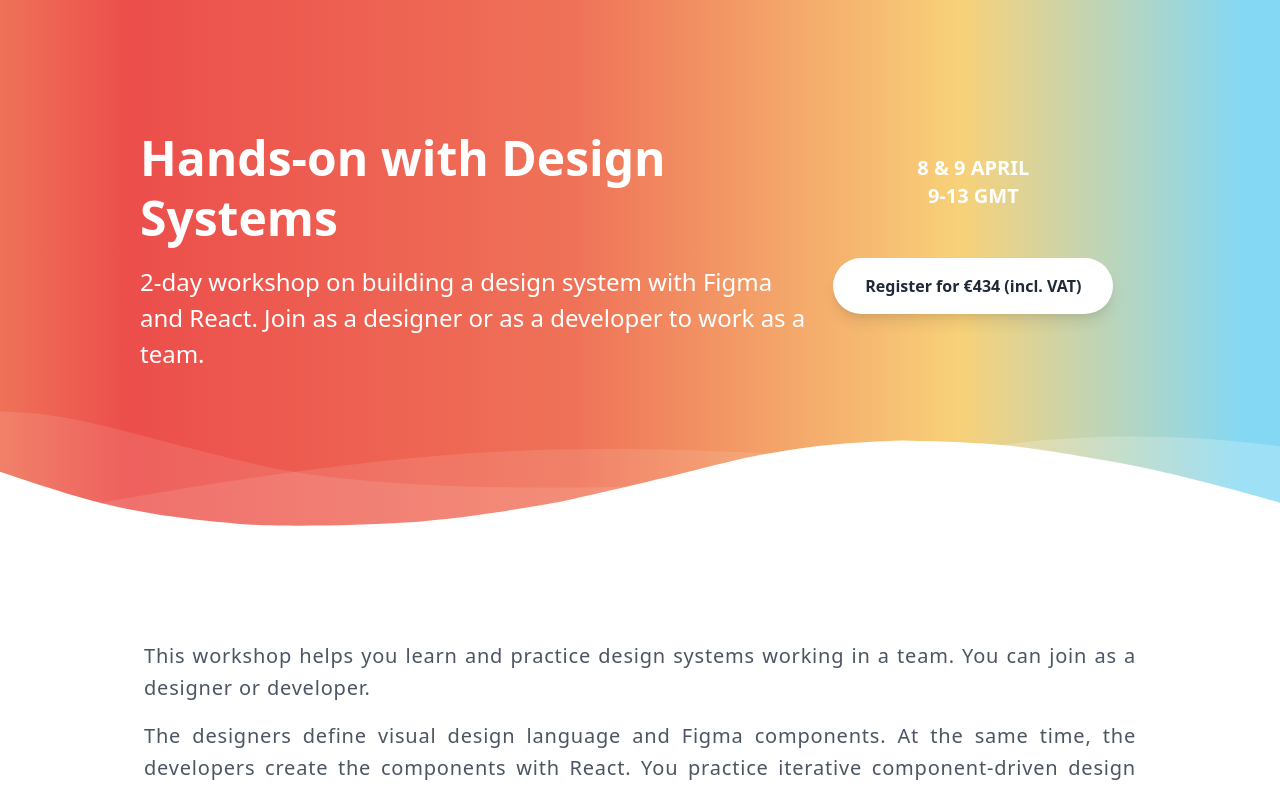
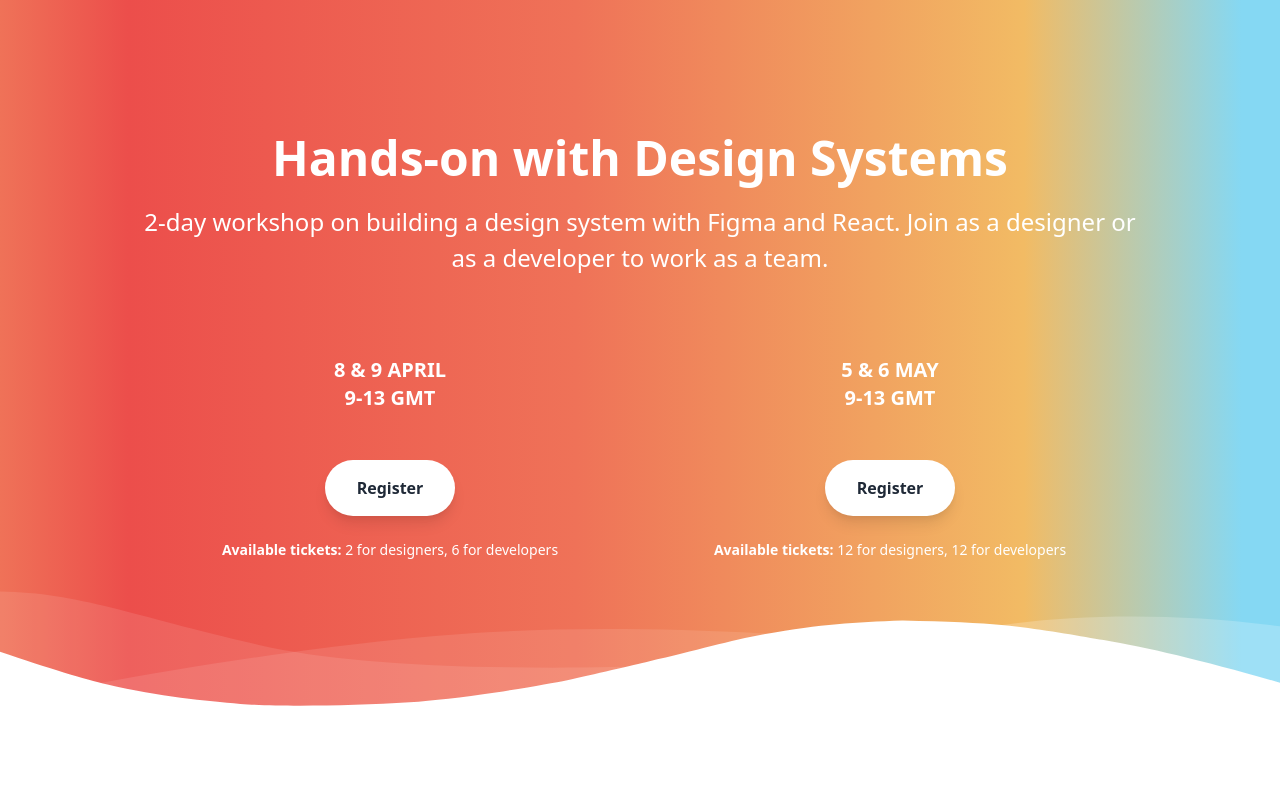
Before and after one commit to varya/hands-on-workshop, a Next.js app: page / in a window 1280 px wide. Shown: the top 790 px of the page. Built offline with nearby package versions, Linux system fonts and the light colour scheme.

Commit message:
add new ws date and ticket options

```diff
--- a/components/nav.js
+++ b/components/nav.js
@@ -3,14 +3,14 @@
   return (
     <nav
       id="header"
-      className="fixed w-full z-30 top-0 bg-white border-bshadow"
+      className="fixed top-0 z-30 w-full bg-white border-bshadow"
     >
-      <div className="w-full container max-w-5xl mx-auto px-3 flex flex-wrap items-center justify-between mt-0 py-2">
+      <div className="container flex flex-wrap items-center justify-between w-full max-w-5xl px-3 py-2 mx-auto mt-0">
         <div>
-          <span className="text-v-red text-sm sm:text-base">
+          <span className="text-sm text-v-red sm:text-base">
             HANDS-ON WITH DESIGN SYSTEMS{" "}
           </span>
-          <span className="text-v-yellow hidden sm:inline">WORKSHOP</span>
+          <span className="hidden text-v-yellow sm:inline">WORKSHOP</span>
         </div>
         <Button
           name="header-register"
@@ -18,7 +18,7 @@
           className="my-0 text-sm"
           onClick={() =>
             (location.href =
-              "https://www.eventbrite.fi/e/hands-on-with-design-systems-tickets-143823667461")
+              "https://www.eventbrite.com/e/hands-on-with-design-systems-may-tickets-148020289671")
           }
         >
           Register
--- a/css/index.css
+++ b/css/index.css
@@ -19,7 +19,7 @@
               rgba(239, 114, 88, 1) 0%,
               rgba(236, 78, 75, 1) 10%,
               rgba(239, 114, 88, 1) 45%,
-              rgba(248, 209, 121, 1) 75%,
+              rgb(242, 187, 100) 80%,
               rgba(133, 216, 243, 1) 97%
             );
           }
--- a/pages/index.js
+++ b/pages/index.js
@@ -29,24 +29,23 @@
   return (
     <>
       <Hero>
-        {/* <!--Left Col--> */}
-        <div className="flex flex-col items-center justify-center flex-grow w-full mt-12 text-center md:w-8/12 md:text-left">
+        <div className="flex flex-col items-center justify-center w-full mt-12 text-center md:text-left">
           <h1 className="my-4 text-5xl font-bold leading-tight">
             Hands-on with Design Systems
           </h1>
-          <p className="mb-8 text-2xl leading-normal">
+          <p className="mb-8 text-2xl leading-normal text-center">
             2-day workshop on building a design system with Figma and React.
             Join as a designer or as a developer to work as a team.
           </p>
         </div>
-        {/* <!--Right Col--> */}
-        <div className="flex flex-col items-center justify-center flex-grow w-full text-center md:w-4/12 md:text-left">
+
+        {/* <!--Left Col--> */}
+        <div className="flex flex-col items-center justify-center w-full mt-12 text-center md:w-6/12 md:text-left">
           <p className="w-full text-xl font-bold text-center uppercase tracking-loose">
             8 & 9 April
           </p>
           <p className="w-full text-xl font-bold text-center uppercase tracking-loose">
             <LocalTime start={11} end={15} format="%start%-%end% %timezone%" />
-            {/* Details coming soon, stay tuned! */}
           </p>
           <Button
             variant="base"
@@ -57,8 +56,36 @@
                 "https://www.eventbrite.fi/e/hands-on-with-design-systems-tickets-143823667461")
             }
           >
-            Register for €434 (incl. VAT)
+            Register
           </Button>
+          <p className="m-6 mx-6 text-sm text-bold">
+            <strong>Available tickets:</strong> 2 for designers, 6 for
+            developers
+          </p>
+        </div>
+        {/* <!--Right Col--> */}
+        <div className="flex flex-col items-center justify-center w-full mt-12 text-center md:w-6/12 md:text-left">
+          <p className="w-full text-xl font-bold text-center uppercase tracking-loose">
+            5 & 6 May
+          </p>
+          <p className="w-full text-xl font-bold text-center uppercase tracking-loose">
+            <LocalTime start={11} end={15} format="%start%-%end% %timezone%" />
+          </p>
+          <Button
+            variant="base"
+            className="mt-12 mb-0"
+            name="hero register"
+            onClick={() =>
+              (location.href =
+                "https://www.eventbrite.com/e/hands-on-with-design-systems-may-tickets-148020289671")
+            }
+          >
+            Register
+          </Button>
+          <p className="m-6 mx-6 text-sm text-bold">
+            <strong>Available tickets:</strong> 12 for designers, 12 for
+            developers
+          </p>
         </div>
       </Hero>
       <SectionShape className="-mt-12 lg:-mt-24" />
@@ -449,15 +476,22 @@
         <div className="w-full mb-4">
           <div className="w-1/6 h-1 py-0 mx-auto my-0 bg-white rounded-t opacity-25"></div>
         </div>
+        <div className="container flex flex-col flex-wrap max-w-5xl px-3 py-16 mx-auto md:flex-row">
+          {/* LEFT COL */}
+          <div className="flex flex-col w-full pr-6 mt-12 text-center md:w-6/12">
+            <p className="w-full text-xl font-bold text-center uppercase tracking-loose">
+              8 & 9 April
+            </p>
             <p className="my-4 text-3xl leading-tight">
               Early-bird tickets: SOLD OUT
             </p>
             <p className="my-4 text-3xl leading-tight">
-          Regular price tickets for €434 (incl. VAT 24%)
+              Regular price tickets: €350{" "}
+              <span className="opacity-60">(+{"\u00A0"}€84.00 VAT)</span>
             </p>
             <Button
               name="bottom-register"
-          className="px-8 py-4 mx-auto my-6 font-bold text-gray-800 transition duration-300 ease-in-out transform bg-white rounded-full shadow-lg lg:mx-0 hover:underline focus:outline-none focus:shadow-outline hover:scale-105"
+              className="px-8 py-4 mx-auto my-6 mt-auto font-bold text-gray-800 transition duration-300 ease-in-out transform bg-white rounded-full shadow-lg lg:mx-0 hover:underline focus:outline-none focus:shadow-outline hover:scale-105"
               onClick={() =>
                 (location.href =
                   "https://www.eventbrite.fi/e/hands-on-with-design-systems-tickets-143823667461")
@@ -465,6 +499,40 @@
             >
               Register to the workshop
             </Button>
+          </div>
+          {/* RIGHT COL */}
+          <div className="flex flex-col w-full pl-6 mt-12 justify- md:w-6/12">
+            <p className="w-full text-xl font-bold uppercase tracking-loose">
+              5 & 6 May
+            </p>
+            <p className="my-4 text-2xl leading-tight">
+              Early-bird tickets: €300.00{" "}
+              <span className="opacity-60">(+{"\u00A0"}€72.00 VAT)</span>
+            </p>
+            <p className="my-4 text-2xl leading-tight">
+              Early-bird ticket combo (1 designer + 1 developer): €250.00{" "}
+              <span className="opacity-60">
+                (+{"\u00A0"}€60.00 VAT) per ticket
+              </span>
+            </p>
+
+            <p className="my-4 text-2xl leading-tight">
+              Regular tickets: €450.00{" "}
+              <span className="opacity-60">(+{"\u00A0"}€108.00 VAT)</span>
+            </p>
+
+            <Button
+              name="bottom-register"
+              className="px-8 py-4 mx-auto my-6 mt-auto font-bold text-gray-800 transition duration-300 ease-in-out transform bg-white rounded-full shadow-lg lg:mx-0 hover:underline focus:outline-none focus:shadow-outline hover:scale-105"
+              onClick={() =>
+                (location.href =
+                  "https://www.eventbrite.com/e/hands-on-with-design-systems-may-tickets-148020289671")
+              }
+            >
+              Register to the workshop
+            </Button>
+          </div>
+        </div>
       </section>
     </>
   );
```
Lines whose indentation alone changed are shown as unchanged.
